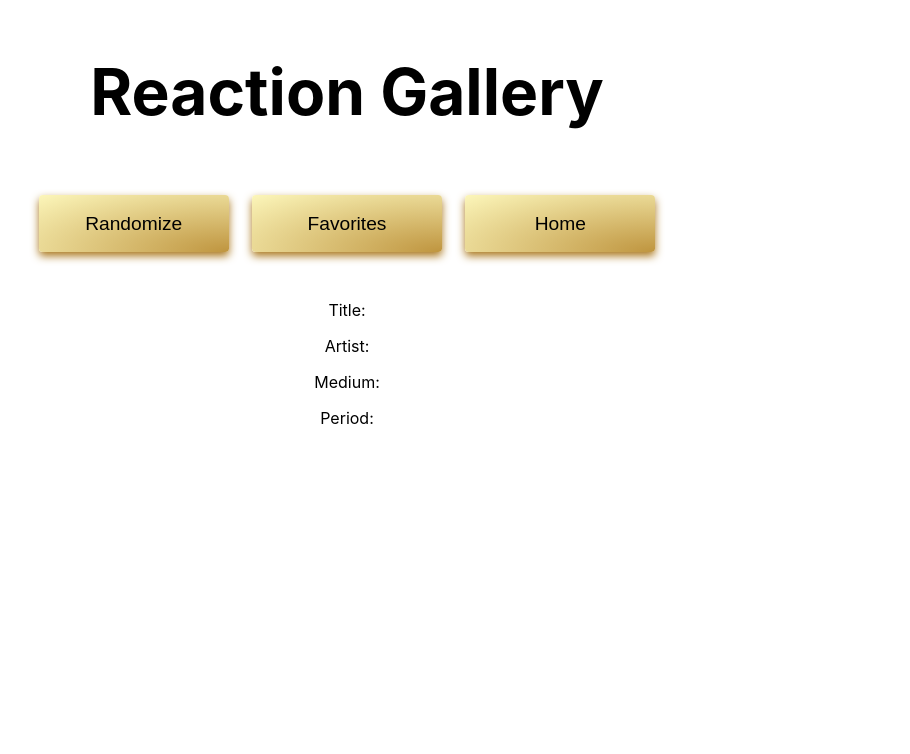
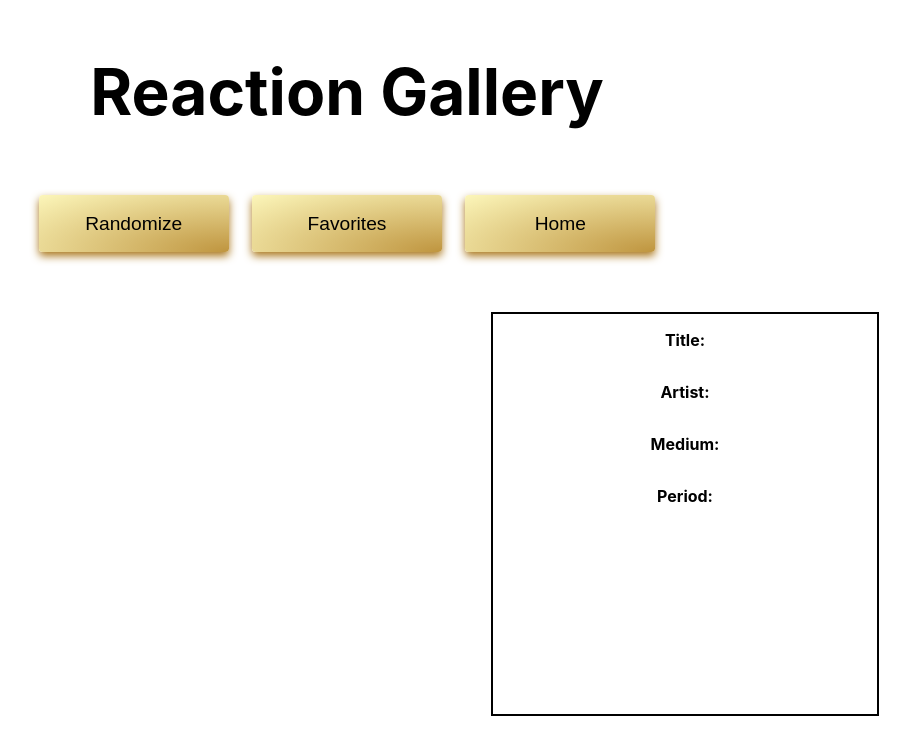
Before and after one commit to whiteheadol/reaction-gallery, a React (Create React App) app: page / in a window 1280 px wide. Shown: the top 754 px of the page, without its empty margins (293-1203 px from the left). Built offline with nearby package versions, Linux system fonts and the light colour scheme; no server answers.

Commit message:
Add basic homepage image and description styling

```diff
--- /dev/null
+++ b/src/Components/Art.css
@@ -0,0 +1,14 @@
+.art-image {
+  object-fit: contain;
+  max-width: 100%;
+  max-height: 60%;
+  position: fixed;
+  /* overflow: auto; */
+  margin-left: -15em;
+  /* cursor: zoom-in; */
+}
+
+.art-image:hover {
+  /* transform: scale(1.5);
+  transition: .6s; */
+}
--- a/src/Components/Art.js
+++ b/src/Components/Art.js
@@ -1,6 +1,7 @@
 import React, {useEffect} from 'react'
 import { useSelector, useDispatch } from 'react-redux'
-import { getCurrentArt } from '../features/currentArt/currentArtSlice'
+import { getCurrentArt } from '../features/currentArt/currentArtSlice';
+import './Art.css'
 
 const Art = () => {
 
@@ -19,7 +20,7 @@ const Art = () => {
   }
 
   return (
-    <div>
+    <div className="current-image">
       <img className="art-image" src={currentArt.image} alt={currentArt.title}/>
     </div>
   )
--- /dev/null
+++ b/src/Components/Container.css
@@ -0,0 +1,4 @@
+.image-and-description {
+  display: flex;
+  /* max-height: 50%; */
+}
--- a/src/Components/Container.js
+++ b/src/Components/Container.js
@@ -1,10 +1,11 @@
-import React from 'react'
-import Description from './Description'
-import Frame from './Frame'
+import React from 'react';
+import Description from './Description';
+import Frame from './Frame';
+import './Container.css';
 
 const Container = () => {
   return (
-    <div>
+    <div className="image-and-description">
       <Frame />
       <Description />
     </div>
--- /dev/null
+++ b/src/Components/Description.css
@@ -0,0 +1,9 @@
+.image-description {
+  border: 2px solid black;
+  display: flex;
+  flex-direction: column;
+  align-items: center;
+  width: 30vw;
+  height: 50vh;
+  margin: 3em;
+}
--- a/src/Components/Description.js
+++ b/src/Components/Description.js
@@ -1,16 +1,17 @@
 import React from 'react'
 import { useSelector } from 'react-redux'
+import './Description.css'
 
 const Description = () => {
 
   const { currentArt } = useSelector((state) => state.displayedArt);
 
   return (
-    <div>
-      <p className="art-title">Title: {currentArt.title}</p>
-      <p className="art-artist">Artist: {currentArt.artist}</p>
-      <p className="art-medium">Medium: {currentArt.medium}</p>
-      <p className="art-period">Period: {currentArt.century}</p>
+    <div className="image-description">
+      <p className="art-title"><strong>Title:</strong> {currentArt.title}</p>
+      <p className="art-artist"><strong>Artist: </strong>{currentArt.artist}</p>
+      <p className="art-medium"><strong>Medium: </strong>{currentArt.medium}</p>
+      <p className="art-period"><strong>Period: </strong>{currentArt.century}</p>
     </div>
   )
 }
--- /dev/null
+++ b/src/Components/Frame.css
@@ -0,0 +1,5 @@
+.art-frame {
+  width: 50vw;
+  max-height: 50vh;
+  margin: 3em;
+}
--- a/src/Components/Frame.js
+++ b/src/Components/Frame.js
@@ -1,8 +1,10 @@
 import React from 'react'
 import Art from './Art'
+import './Frame.css'
+
 const Frame = () => {
   return (
-    <div>
+    <div className="art-frame">
       <Art />
     </div>
   )
--- a/src/Components/Nav.css
+++ b/src/Components/Nav.css
@@ -23,5 +23,11 @@ button {
   margin: 0.6em;
   border-radius: 0.2em;
   box-shadow: 0px 4px 8px #AA771C;
-  background: radial-gradient(ellipse farthest-corner at right bottom, #BF953F, #FCF6BA 100%)
+  background: radial-gradient(ellipse farthest-corner at right bottom, #BF953F, #FCF6BA 100%);
+  cursor: pointer;
 }
+
+button:hover {
+  transform: scale(1.06);
+  transition: .6s;
+}
```
